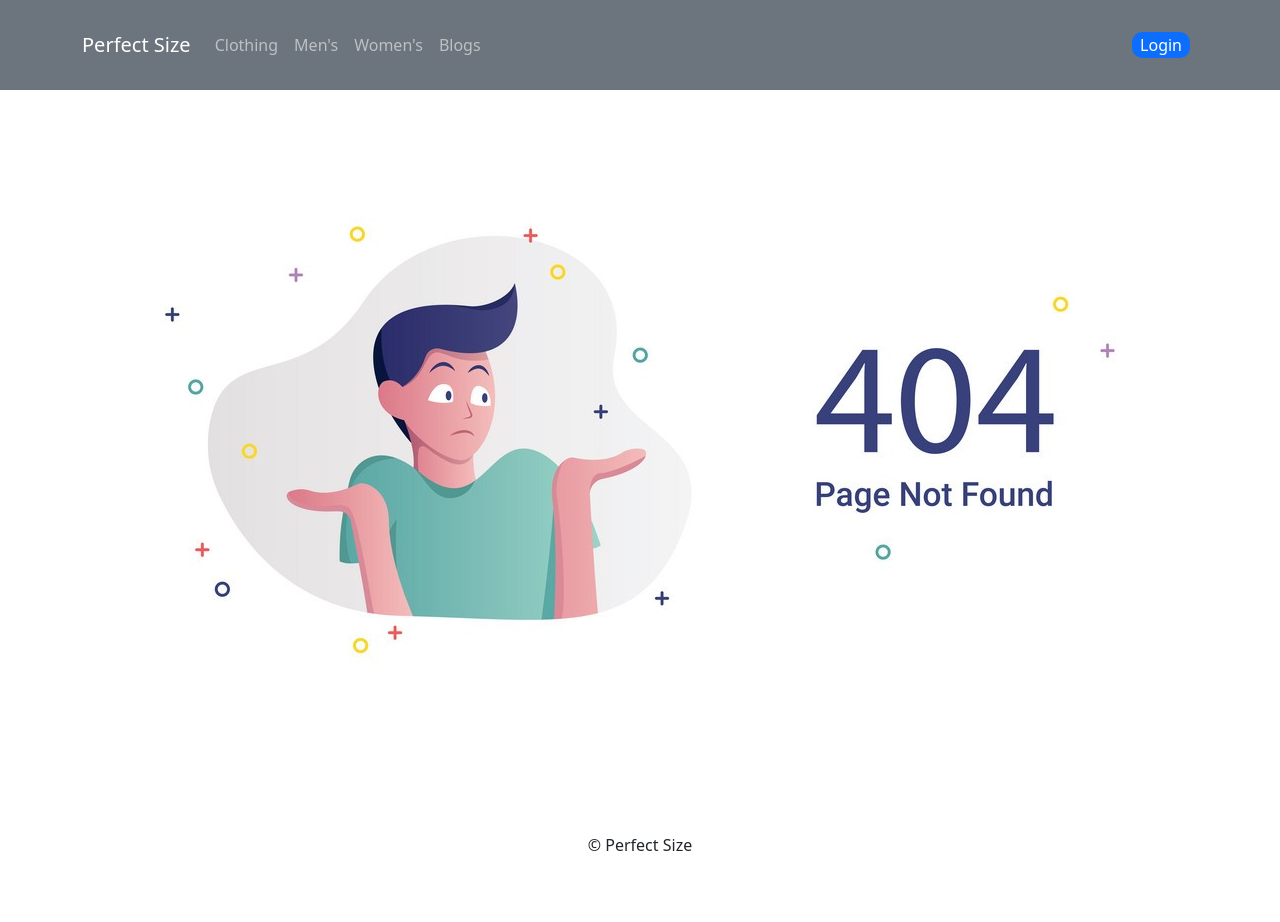
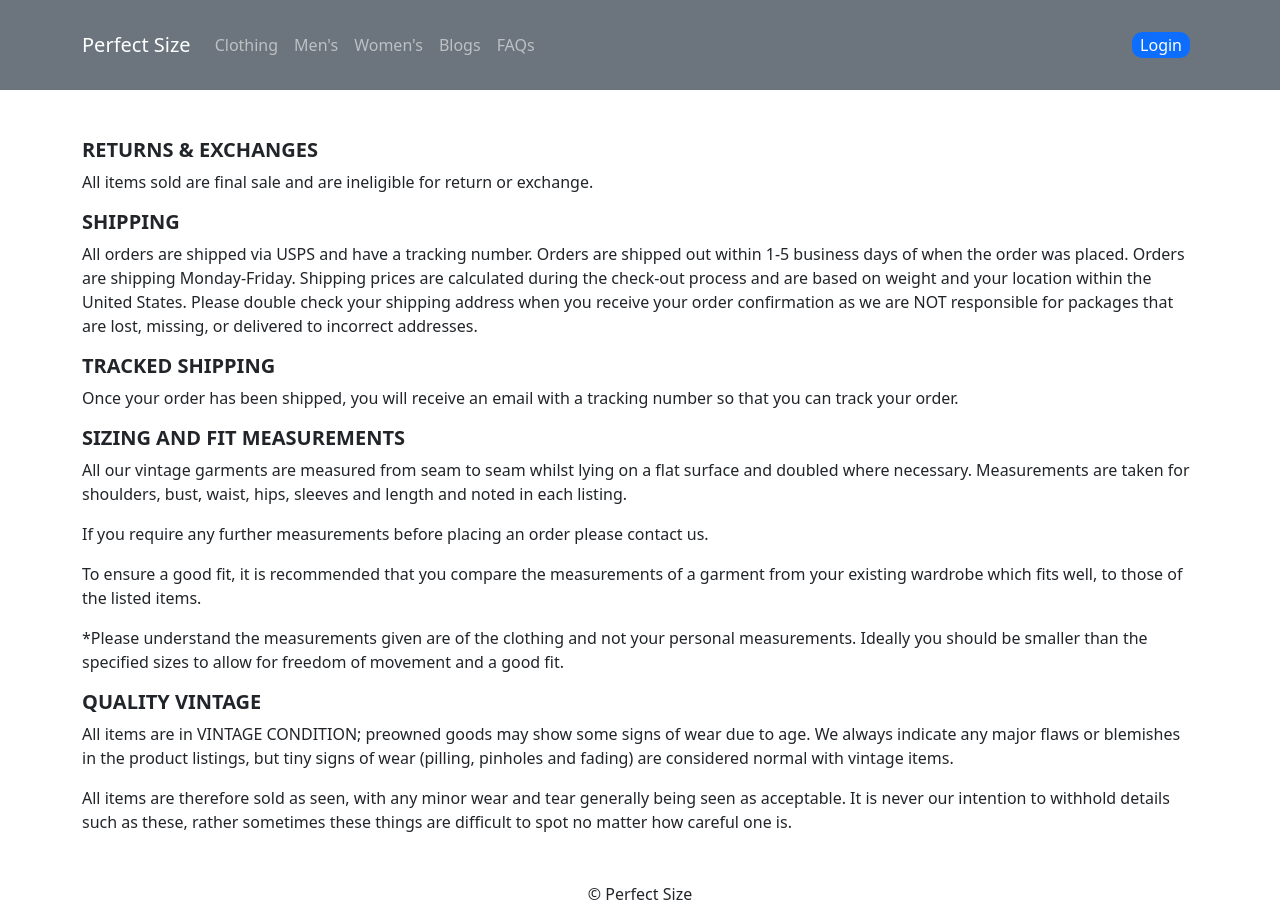
Before and after one commit to mehedihasan99/warehouse-management-client, a React (Create React App) app: page /FAQs in a window 1280 px wide. Before the commit the page ends 873 px from the top, so only its background shows below. Built offline with nearby package versions, Linux system fonts and the light colour scheme; no server answers.

Commit message:
add faq component

```diff
--- a/src/App.js
+++ b/src/App.js
@@ -16,6 +16,7 @@ import ManagesItems from './Pages/ManageInventorys/ManagesItems';
 import MyItemsManage from './Pages/MyItemsManage/MyItemsManage';
 import MyItem from './Pages/MyItem/MyItem';
 import Blogs from './Pages/Blogs/Blogs';
+import FAQs from './Pages/FAQs/FAQs';
 function App() {
   return (
     <div>
@@ -50,6 +51,7 @@ function App() {
           </RequireAuth>
         }></Route>
         <Route path='/register' element={<Register></Register>}></Route>
+        <Route path='/FAQs' element={<FAQs></FAQs>}></Route>
         <Route path='/login' element={<Login></Login>}></Route>
         <Route path='*' element={<NotFound></NotFound>}></Route>
       </Routes>
--- /dev/null
+++ b/src/Pages/FAQs/FAQs.js
@@ -0,0 +1,25 @@
+import React from 'react';
+
+const FAQs = () => {
+    return (
+        <div className='container mt-5'>
+            <h5 className='fw-bold'>RETURNS & EXCHANGES</h5>
+            <p>All items sold are final sale and are ineligible for return or exchange. </p>
+            <h5 className='fw-bold'>SHIPPING</h5>
+            <p>All orders are shipped via USPS and have a tracking number. Orders are shipped out within 1-5 business days of when the order was placed. Orders are shipping Monday-Friday. Shipping prices are calculated during the check-out process and are based on weight and your location within the United States. Please double check your shipping address when you receive your order confirmation as we are NOT responsible for packages that are lost, missing, or delivered to incorrect addresses.</p>
+            <h5 className='fw-bold'>TRACKED SHIPPING </h5>
+            <p>Once your order has been shipped, you will receive an email with a tracking number so that you can track your order.</p>
+            <h5 className='fw-bold'>SIZING AND FIT MEASUREMENTS</h5>
+            <p>All our vintage garments are measured from seam to seam whilst lying on a flat surface and doubled where necessary. Measurements are taken for shoulders, bust, waist, hips, sleeves and length and noted in each listing.</p>
+            <p>If you require any further measurements before placing an order please contact us.</p>
+            <p>To ensure a good fit, it is recommended that you compare the measurements of a garment from your existing wardrobe which fits well, to those of the listed items.
+            </p>
+            <p>*Please understand the measurements given are of the clothing and not your personal measurements. Ideally you should be smaller than the specified sizes to allow for freedom of movement and a good fit.</p>
+            <h5 className='fw-bold'>QUALITY VINTAGE</h5>
+            <p>All items are in VINTAGE CONDITION; preowned goods may show some signs of wear due to age. We always indicate any major flaws or blemishes in the product listings, but tiny signs of wear (pilling, pinholes and fading) are considered normal with vintage items.</p>
+            <p>All items are therefore sold as seen, with any minor wear and tear generally being seen as acceptable. It is never our intention to withhold details such as these, rather sometimes these things are difficult to spot no matter how careful one is.</p>
+        </div>
+    );
+};
+
+export default FAQs;
--- a/src/Pages/Shared/Header/Header.js
+++ b/src/Pages/Shared/Header/Header.js
@@ -22,6 +22,7 @@ const Header = () => {
                             <Nav.Link href="home#men">Men's</Nav.Link>
                             <Nav.Link href="home#women">Women's</Nav.Link>
                             <Nav.Link as={Link} to="/blogs">Blogs</Nav.Link>
+                            <Nav.Link as={Link} to="/FAQs">FAQs</Nav.Link>
                         </Nav>
 
                         <Nav>
```
Also changed, not shown: src/Pages/FAQs/FAQs.css (added).
